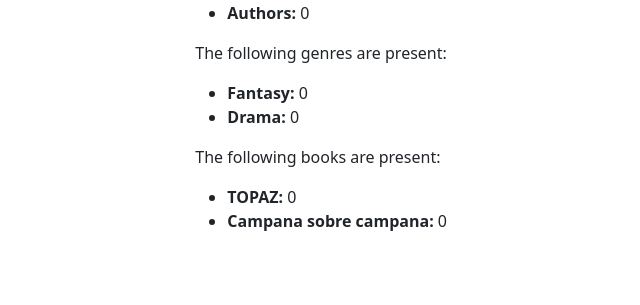
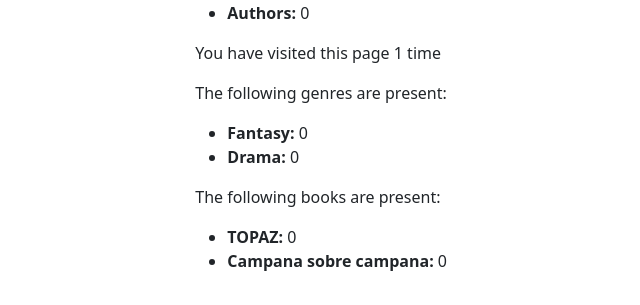
Before and after one commit to akeiwjqwjdbkj/hjgvfcdxh, a Django app: page /catalog/ in a window 1280 px wide. Shown: the part 253-558 px from the top of the page, without its empty margins (30-670 px from the left). Run offline with Django 4.2, Linux system fonts and the light colour scheme; data that the repository does not hold is empty.

Commit message:
Added page visit counter

```diff
--- a/catalog/templates/index.html
+++ b/catalog/templates/index.html
@@ -15,6 +15,7 @@
 		<li><strong>Copies available:</strong> {{ num_copies_available }}</li>
 		<li><strong>Authors:</strong> {{ num_authors }}</li>
 	</ul>
+	<p>You have visited this page {{ num_visits }} time{{ num_visits|pluralize }}</p>
 	<p>The following genres are present:</p>
 	<ul>
 		<li><strong>Fantasy:</strong> {{ num_genre_fantasy }}</li>
--- a/catalog/views.py
+++ b/catalog/views.py
@@ -22,6 +22,11 @@ def index(request):
 	num_book_topaz = Book.objects.filter(title__iexact='topaz').count()
 	num_book_c = Book.objects.filter(title__iexact='sobre').count()
 
+	# Number of visits in the view, counted via session variable
+	num_visits = request.session.get('num_visits', 0)
+	num_visits += 1
+	request.session['num_visits'] = num_visits
+
 	context = {
 		'num_books' : num_books,
 		'num_authors' : num_authors,
@@ -33,6 +38,8 @@ def index(request):
 
 		'num_book_topaz' : num_book_topaz,
 		'num_book_c' : num_book_c,
+
+		'num_visits' : num_visits,
 	}
 
 	# render in template with data provided in context
```
